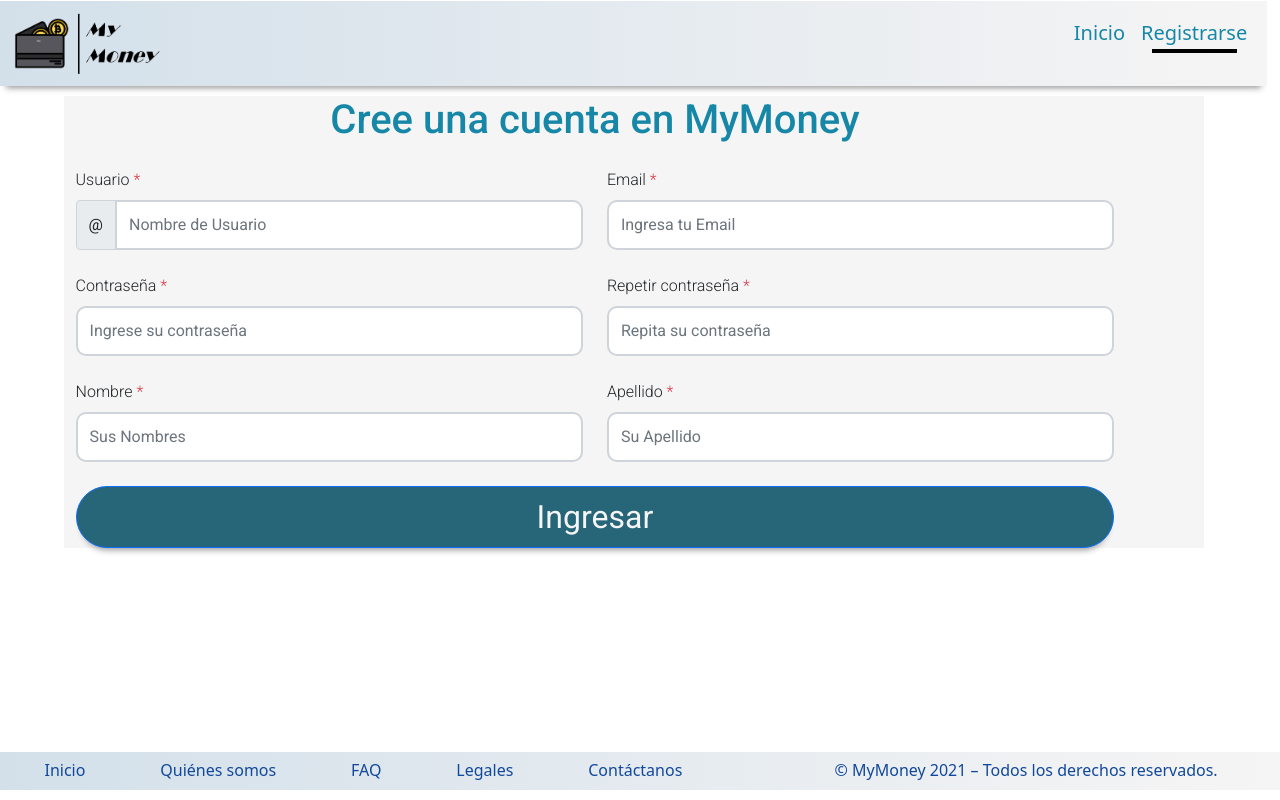
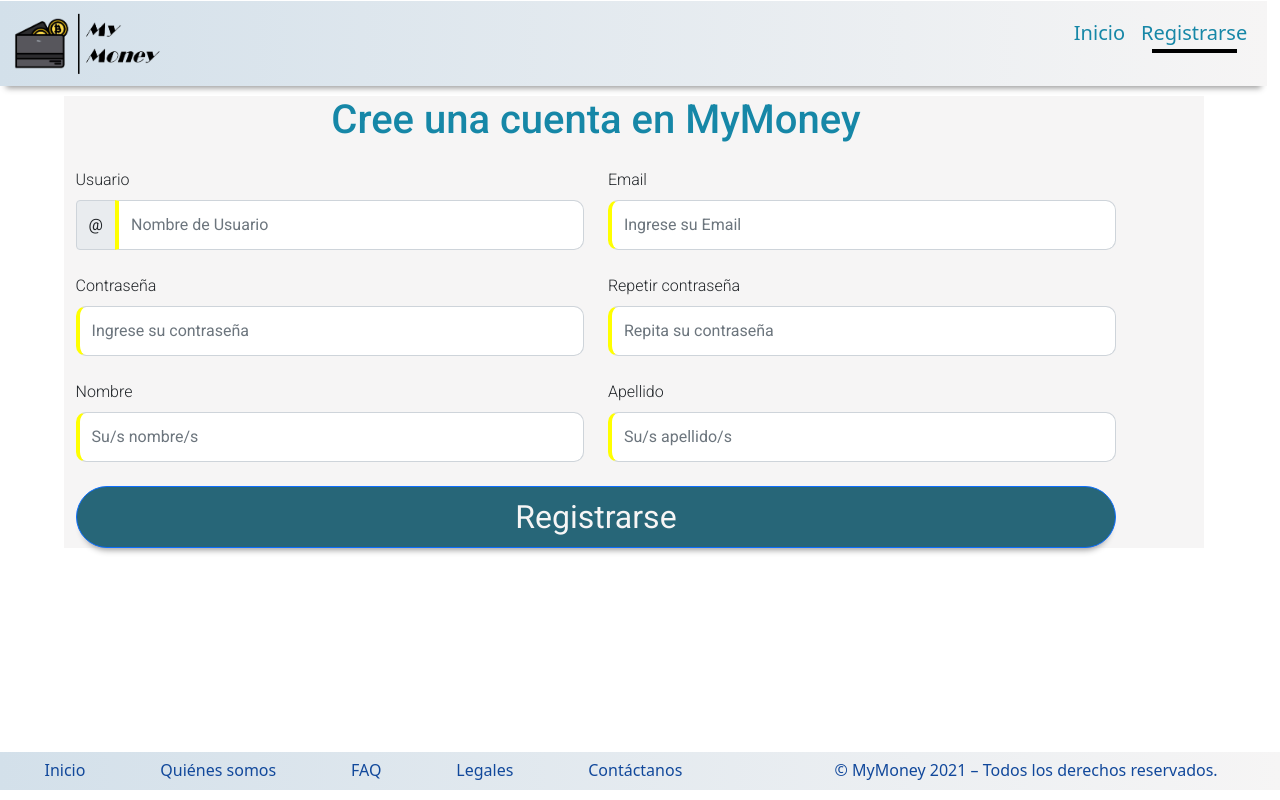
Before and after one commit to classroomMisiones/Proyecto-FS-Misiones-Grupo-1, an Angular app: page /registro in a window 1280 px wide. Built offline with nearby package versions, Linux system fonts and the light colour scheme.

Commit message:
Validaciones con Angular en el registro.
Hay una cosa secretamente pendiente que Maxi no quiere que la profe Yamil se entere aún, ya la va a arreglar (?).

```diff
--- a/src/app/usuario/registration-form/registration-form.component.css
+++ b/src/app/usuario/registration-form/registration-form.component.css
@@ -3,6 +3,18 @@
     --blue-x:#1687A7;
     --light:#F6F5F5;
 }
+
+input.ng-valid {
+    border-left: 4px solid green;
+  }
+
+  input.ng-invalid {
+    border-left: 4px solid red;
+  }
+
+  input.ng-pristine {
+    border-left: 4px solid yellow;
+  }
 
 body{
     font-family: 'Roboto', sans-serif;
@@ -51,13 +63,17 @@ a:hover{
     box-shadow: 0 8px 6px -6px #999;
 }
 
-
-
-
-
 .flexbox-container {
     display: flex;
     justify-content: center;
     align-items: center;
     align-content: space-between;
   }
+
+  p {
+    font-weight: lighter;
+    font-family: sans-serif;
+    margin-bottom: 0%;
+    margin-top: .4rem;
+    margin-left: 2rem;
+  }
--- a/src/app/usuario/registration-form/registration-form.component.html
+++ b/src/app/usuario/registration-form/registration-form.component.html
@@ -9,36 +9,45 @@
   <div class="row aling-items-center justify-content-center">
 
       <h1 class="font-weight-bold mb-4 text-center">Cree una cuenta en MyMoney</h1>
-      <form class="">
+      <form class="" [formGroup]="registro">
         <div class="row">
 
             <div class="col-12 col-sm-12 col-md-6 col-lg-6"> <!--columna izquierda-->
 
               <div class="mb-4">
-                <label for="validationDefaultUsername" class="form-label">Usuario <span class="text-danger">*</span></label>
+                <label class="form-label">Usuario</label>
                 <div class="input-group">
                   <span class="input-group-text" id="inputGroupPrepend2">@</span>
-                  <input type="text" class="form-control border-2" placeholder="Nombre de Usuario" id="validationDefaultUsername"  aria-describedby="inputGroupPrepend2" required>
+                  <input type="text" class="form-control" placeholder="Nombre de Usuario"
+                  aria-describedby="inputGroupPrepend2" formControlName="usuario">
                 </div>
+                <p *ngIf="usuario!.invalid && usuario!.touched" class="advertencia"
+                            style="color: rgb(136, 17, 37); font-style: italic; font-size: smaller;">
+                            Nombre de usuario necesario. Mínimo 5 caracteres.</p>
               </div>
-
             </div>
 
             <div class="col-12 col-sm-12 col-md-6 col-lg-6"> <!--columna derecha-->
 
               <div class="mb-4" >
-                <label for="exampleInputEmail1" class="form-label font-weight-bold">Email <span class="text-danger">*</span></label>
-                <input type="email" class="form-control border-2  " placeholder="Ingresa tu Email" required id="exampleInputEmail1">
+                <label class="form-label font-weight-bold">Email</label>
+                <input type="email" class="form-control" placeholder="Ingrese su Email" formControlName="email">
+                <p *ngIf="email!.invalid && email!.touched" class="advertencia"
+                            style="color: rgb(136, 17, 37); font-style: italic; font-size: smaller;">
+                            Correo necesario. Formato usuario@proveedor.com</p>
               </div>
             </div>
           </div>
 
-        <div class="row ">
+        <div class="row">
           <div class="col-12 col-sm-12 col-md-6 col-lg-6"> <!--columna derecha-->
 
             <div class="mb-4" >
-              <label for="Password1" class="form-label font-weight-bolt ">Contraseña <span class="text-danger">*</span></label>
-              <input type="password" class="form-control border-2 " placeholder="Ingrese su contraseña" required id="Password1">
+              <label class="form-label font-weight-bolt ">Contraseña</label>
+              <input type="password" class="form-control" placeholder="Ingrese su contraseña" formControlName="contrasena">
+              <p *ngIf="contrasena!.invalid && contrasena!.touched" class="advertencia"
+                            style="color: rgb(136, 17, 37); font-style: italic; font-size: smaller;">
+                            Contraseña necesaria. Mínimo 5 caracteres.</p>
             </div>
 
           </div>
@@ -46,8 +55,11 @@
           <div class="col-12 col-sm-12 col-md-6 col-lg-6"> <!--columna izquierda-->
 
             <div class="mb-4">
-              <label for="Password2" class="form-label font-weight-bolt ">Repetir contraseña <span class="text-danger">*</span></label>
-              <input type="password" class="form-control border-2 " placeholder="Repita su contraseña" required id="Password2">
+              <label class="form-label font-weight-bolt">Repetir contraseña</label>
+              <input type="password" class="form-control" placeholder="Repita su contraseña" formControlName="repetirContrasena">
+              <p *ngIf="repetirContrasena!.invalid && repetirContrasena!.touched" class="advertencia"
+                            style="color: rgb(136, 17, 37); font-style: italic; font-size: smaller;">
+                            Debe introducir la misma contraseña.</p>
             </div>
 
           </div>
@@ -58,8 +70,11 @@
           <div class="col-12 col-sm-12 col-md-6 col-lg-6"> <!--columna izquierda-->
 
             <div class="mb-4">
-              <label for="validationDefault01" class="form-label">Nombre <span class="text-danger">*</span></label>
-              <input type="text" class="form-control border-2"  placeholder="Sus Nombres" required id="validationDefault01">
+              <label class="form-label">Nombre</label>
+              <input type="text" class="form-control"  placeholder="Su/s nombre/s" formControlName="nombre">
+              <p *ngIf="nombre!.invalid && nombre!.touched" class="advertencia"
+                            style="color: rgb(136, 17, 37); font-style: italic; font-size: smaller;">
+                            Debe introducir un nombre válido. Sin números.</p>
             </div>
 
           </div>
@@ -67,15 +82,18 @@
           <div class="col-12 col-sm-12 col-md-6 col-lg-6"> <!--columna derecha-->
 
             <div class="mb-4">
-              <label for="validationDefault02" class="form-label">Apellido <span class="text-danger">*</span></label>
-              <input type="text" class="form-control border-2" id="validationDefault02" placeholder="Su Apellido" required>
+              <label class="form-label">Apellido</label>
+              <input type="text" class="form-control" placeholder="Su/s apellido/s" formControlName="apellido">
+              <p *ngIf="apellido!.invalid && apellido!.touched" class="advertencia"
+                            style="color: rgb(136, 17, 37); font-style: italic; font-size: smaller;">
+                            Debe introducir un apellido válido. Sin números.</p>
             </div>
 
           </div>
 
         </div>
 
-        <button type="submit" class="mb-4 gradiente-btn btn btn-primary rounded-pill box-sombra col-12 col-sm-12 col-lg-12 col-xl-12 mb-auto btn btn-primary">Ingresar</button>
+        <button type="submit" class="mb-4 gradiente-btn btn btn-primary rounded-pill box-sombra col-12 col-sm-12 col-lg-12 col-xl-12 mb-auto btn btn-primary">Registrarse</button>
       </form>
    </div>
 </body>
--- a/src/app/usuario/registration-form/registration-form.component.ts
+++ b/src/app/usuario/registration-form/registration-form.component.ts
@@ -1,4 +1,5 @@
 import { Component, OnInit } from '@angular/core';
+import { FormGroup, FormControl, Validators, FormBuilder } from '@angular/forms';
 
 @Component({
   selector: 'app-registration-form',
@@ -7,9 +8,40 @@ import { Component, OnInit } from '@angular/core';
 })
 export class RegistrationFormComponent implements OnInit {
 
-  constructor() { }
+  registro: FormGroup = new FormGroup({});
+
+
+  constructor(private fb: FormBuilder) {
+
+    this.registro = fb.group({
+    usuario: new FormControl('', [Validators.required, Validators.minLength(5)]),
+    email: new FormControl('', [Validators.required, Validators.email]),
+    contrasena: new FormControl('', [Validators.required, Validators.minLength(5)]),
+    repetirContrasena: new FormControl('', [Validators.required, Validators.minLength(5)]),
+    nombre: new FormControl('', [Validators.required, Validators.pattern('^[A-Za-zñÑáéíóúÁÉÍÓÚ ]+$'), Validators.minLength(2)]),
+    apellido: new FormControl('', [Validators.required, Validators.pattern('^[A-Za-zñÑáéíóúÁÉÍÓÚ ]+$'), Validators.minLength(2)])},
+    )
+   }
 
   ngOnInit(): void {
   }
 
+  get usuario() {
+    return this.registro.get('usuario');
+    }
+  get email() {
+    return this.registro.get('email');
+    }
+  get contrasena() {
+    return this.registro.get('contrasena');
+    }
+  get repetirContrasena() {
+    return this.registro.get('repetirContrasena');
+    }
+  get nombre() {
+    return this.registro.get('nombre');
+    }
+  get apellido() {
+    return this.registro.get('apellido');
+    }
 }
```
Also changed, not shown: 1 other file (tests, documents, lock files or other folders).
